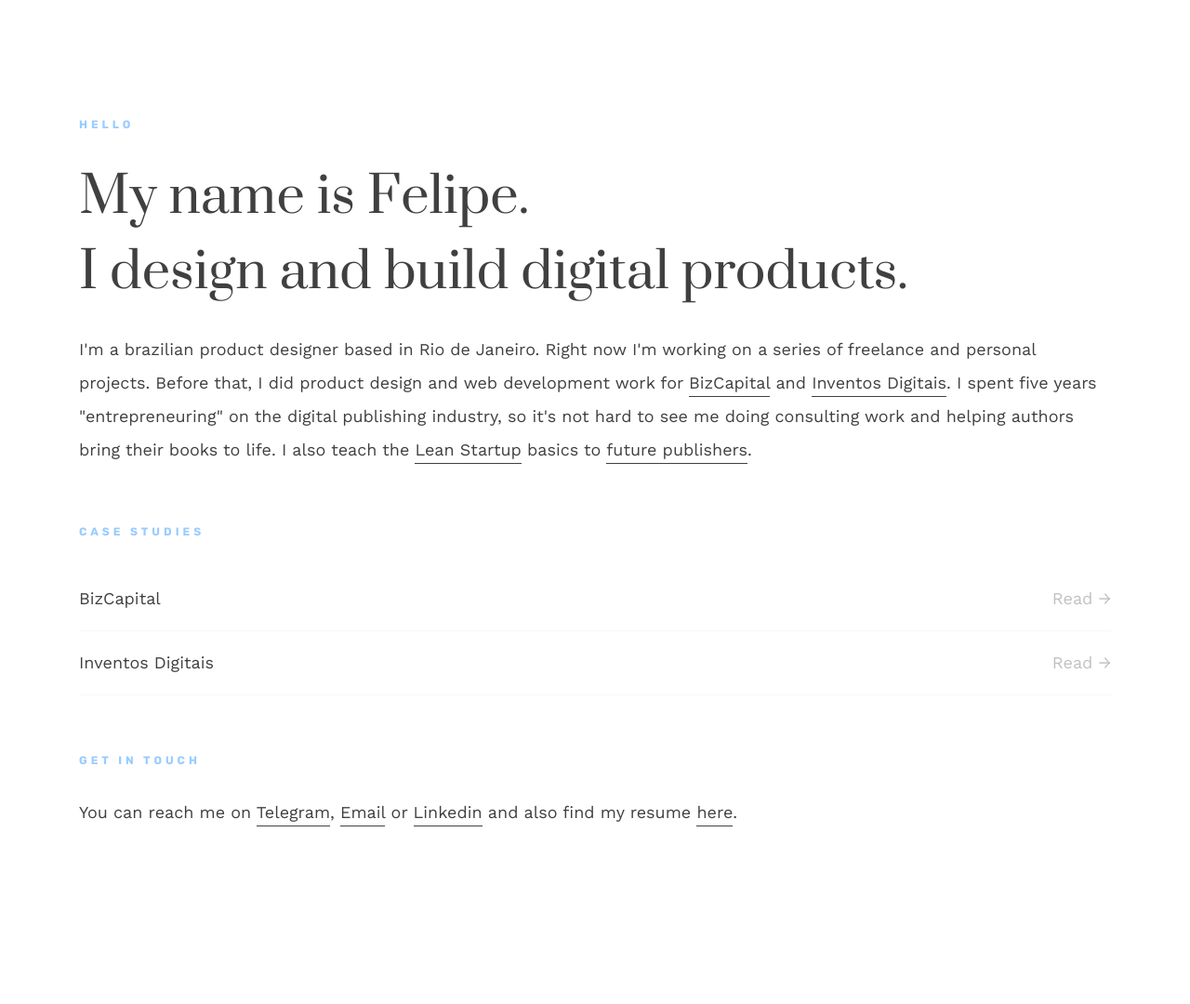
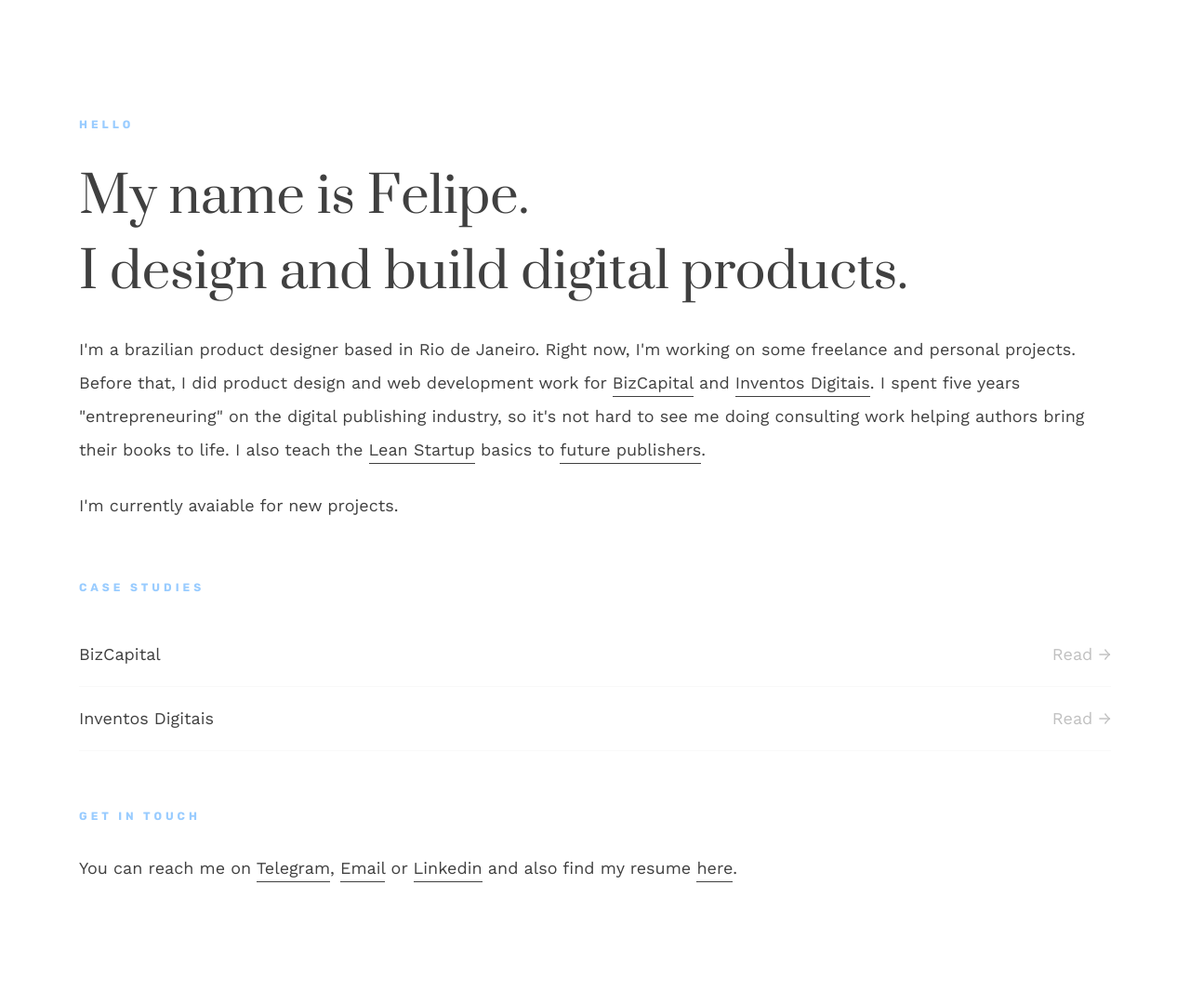
Before and after one commit to felipesotello/felipesotello.github.io, a Jekyll site: the page built from index.html, in a window 1280 px wide. Shown: the whole page at 93% size. Built offline with Jekyll 4.4.1, drawn with Linux system fonts in a browser that asks for light colours; nearby versions of some CDN libraries; before the commit the page ends 1020 px from its top, so only the background shows below that.

Commit message:
text update

```diff
--- a/_layouts/home.html
+++ b/_layouts/home.html
@@ -7,14 +7,16 @@
                 <h1 class="text-1">Hello</h1>
                 <p class="text-2">My name is Felipe.</p>
                 <p class="text-2 mb-4">I design and build digital products.</p>
-                <p class="text-3">I'm a brazilian product designer based in Rio de Janeiro.
-                    Right now I'm working on a series of freelance and personal projects.
+                <p class="text-3 mb-4">I'm a brazilian product designer based in Rio de Janeiro.
+                    Right now, I'm working on some freelance and personal projects.
                     Before that, I did product design and web development work for
                     <a class="anchor-1" href="https://bizcap.com.br" target="_blank">BizCapital</a> and
                     <a class="anchor-1" href="http://www.inventosdigitais.com.br" target="_blank">Inventos Digitais</a>.
                     I spent five years "entrepreneuring" on the digital publishing industry,
-                    so it's not hard to see me doing consulting work and helping authors bring their books to life. I also teach the
-                    <a class="anchor-1" href="http://theleanstartup.com/principles" target="_blank">Lean Startup</a> basics to <a class="anchor-1" href="http://www.nespe.com.br/pos-edicao/" target="_blank">future publishers</a>.</p>
+                    so it's not hard to see me doing consulting work helping authors bring their books to life. I also teach the
+                    <a class="anchor-1" href="http://theleanstartup.com/principles" target="_blank">Lean Startup</a> basics to
+                    <a class="anchor-1" href="http://www.nespe.com.br/pos-edicao/" target="_blank">future publishers</a>.</p>
+                <p class="text-3">I'm currently avaiable for new projects.</p>
             </div>
         </div>
         <div class="row">
```
Also changed, not shown: 1 other file.
